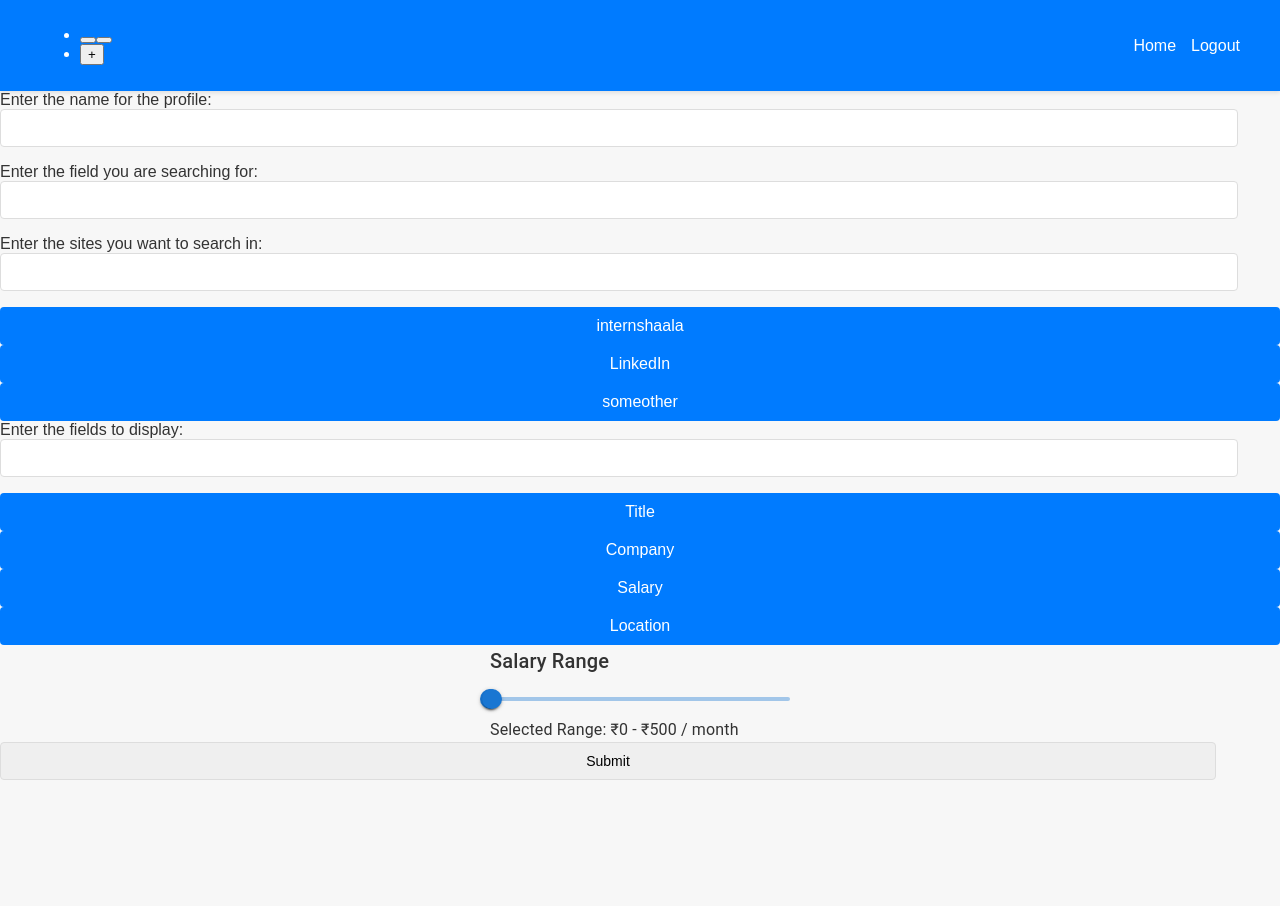
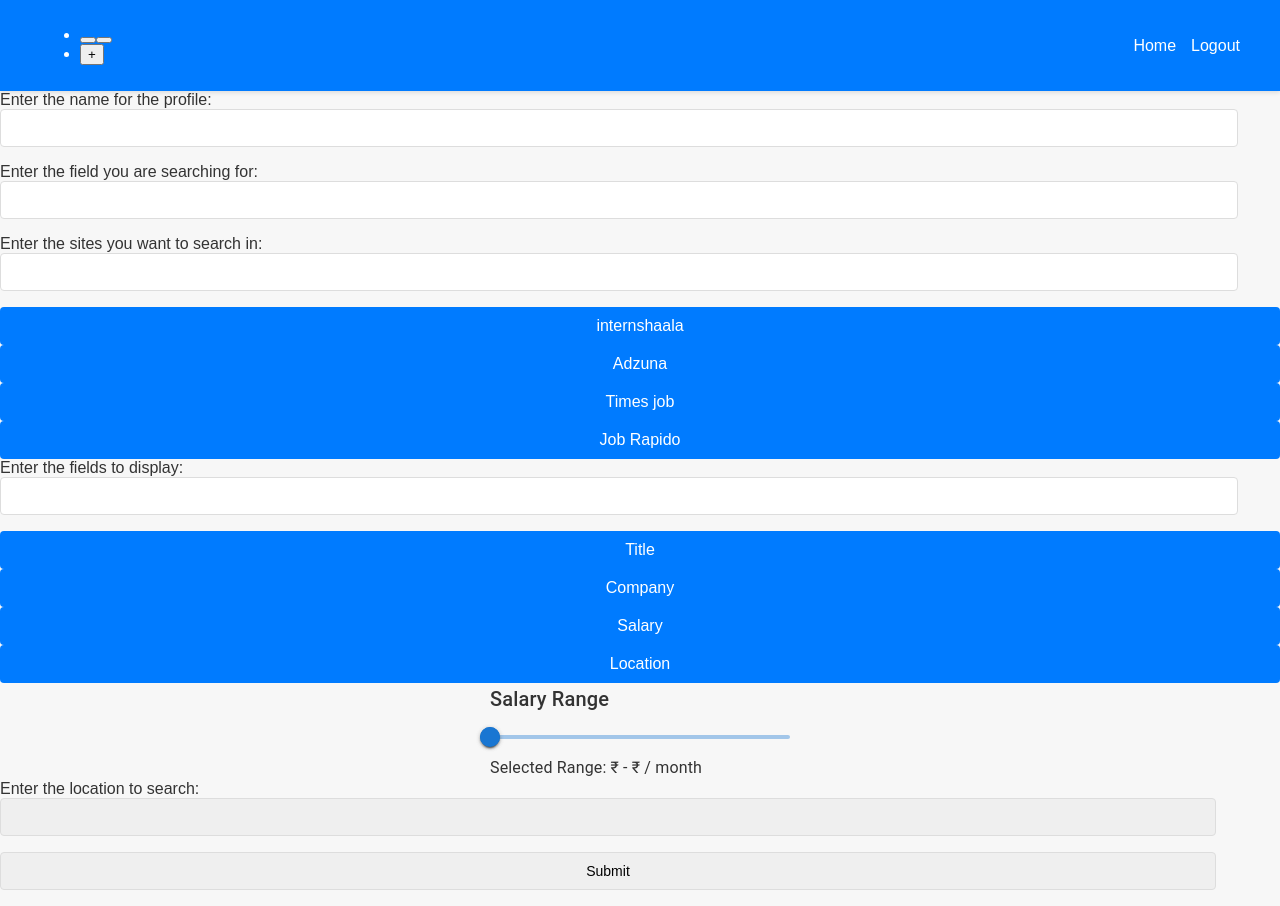
Before and after one commit to sanmay06/Job-Aggregator, a React (Create React App) app: page /home/profile/1 in a window 1280 px wide. Before the commit the page ends 800 px from the top, so only its background shows below. Built offline with nearby package versions, Linux system fonts and the light colour scheme; no server answers.

Commit message:
near final

```diff
--- a/src/components/Slider.jsx
+++ b/src/components/Slider.jsx
@@ -2,14 +2,23 @@ import React, { useState, useEffect } from "react";
 import { Slider, Box, Typography } from "@mui/material";
 
 const PriceSlider = (props) => {
-  const [priceRange, setPriceRange] = useState([0, 500]); // Default range
+  const { minval, maxval, min, max } = props;
 
-    useEffect(() => {
-      props.max(priceRange[1]);
-      props.min(priceRange[0]);
-    }, [priceRange]);
+  // Set initial priceRange using minval and maxval from props
+  const [priceRange, setPriceRange] = useState([minval, maxval]);
 
-  // Handle slider change
+  // Effect to update parent component whenever priceRange changes
+  useEffect(() => {
+    min(priceRange[0]);
+    max(priceRange[1]);
+  }, [priceRange]);
+
+  // Sync priceRange state when minval or maxval props change
+  useEffect(() => {
+    setPriceRange([minval, maxval]);
+  }, [minval, maxval]);
+
+  // Handle slider value changes
   const handleChange = (event, newValue) => {
     setPriceRange(newValue);
   };
@@ -24,7 +33,7 @@ const PriceSlider = (props) => {
         onChange={handleChange}
         valueLabelDisplay="auto"
         min={0}
-        max={100000}
+        max={10000}
         step={100}
       />
       <Typography variant="body1">
--- a/src/components/Table.jsx
+++ b/src/components/Table.jsx
@@ -13,7 +13,7 @@ function Table(props) {
     const [jobs, setjobs] = useState([{}]);
     const [status, setstatus] = useState(false);
 
-    console.log(props.profile);
+    //console.log(props.profile);
 
     useEffect(() => {
         if(props.profile){
@@ -28,8 +28,7 @@ function Table(props) {
             api.get(`/home/${props.profile}?user=${user}`)
             .then((response) => {
                 setjobs(response.data);
-            });
-            setstatus(true);
+            }).catch(e=>console.log(e));
         }
     }, [props.profile]);
 
@@ -41,6 +40,7 @@ function Table(props) {
             setlocation(col.includes("Location"));
             setwebsite(col.includes("Website"));
         }
+        setstatus(true);
     }, [col]);
 
     // Print function
--- a/src/pages/Profiles.jsx
+++ b/src/pages/Profiles.jsx
@@ -14,8 +14,9 @@ function Profiles() {
     const [columns, setColumns] = useState([]);
     const [min, setmin] = useState();
     const [max, setmax] = useState();
+    const [location, setlocation] = useState(null);
     const [web, setweb] = useState(true);
-    console.log(params.id);
+    //console.log(params.id);
     const { user } = useAuth();
 
     function sitesDeal(site) {
@@ -35,6 +36,11 @@ function Profiles() {
             setname(profile_data.name)
             setsite(profile_data.search)
             setsites(profile_data.sites)
+            setlocation(profile_data.location)
+            //console.log(typeof(profile_data.max))
+            setmax((profile_data.max))
+            setmin((profile_data.min))
+            //console.log(min,max)
         }
       }).catch(e=>console.log(e))
     }, []);
@@ -60,7 +66,7 @@ function Profiles() {
 
     function submit(e) {
         e.preventDefault();
-        api.post(`/profile/${params}`, {'name':name,'search':site, 'sites': sites, 'columns': columns,'user':user,'min':min,'max':max})
+        api.post(`/profile/${params}`, {'name':name,'search':site, 'sites': sites, 'columns': columns,'user':user,'min':min,'max':max,'location':location})
         .then((response) => setmsg(response.data.msg)).catch((e)=>console.log(e))
     }
 
@@ -74,9 +80,10 @@ function Profiles() {
                 <input type='text' name='search' value={site} onChange={(e) => setsite(e.target.value)} required/><br />
                 Enter the sites you want to search in:
                 <input type='text' value={sites}readOnly />
-                <button onClick={(e) => {e.preventDefault();  sitesDeal('internshaala')}} >internshaala</button>
-                <button onClick={(e) => {e.preventDefault();  sitesDeal('LinkedIn')}} >LinkedIn</button>
-                <button >someother</button>
+                <button onClick={(e) => {e.preventDefault();  sitesDeal('Internshala')}} >internshaala</button>
+                <button onClick={(e) => {e.preventDefault();  sitesDeal('Adzuna')}} >Adzuna</button>
+                <button onClick={(e) => {e.preventDefault();  sitesDeal('TimesJobs')}} >Times job</button>
+                <button onClick={(e) => {e.preventDefault();  sitesDeal('JobRapido')}} >Job Rapido</button>
                 <br/>
                 Enter the fields to display:
                 <input type='text' value={columns}readOnly />
@@ -85,7 +92,9 @@ function Profiles() {
                 <button onClick={(e) => {e.preventDefault();  update('Salary')}} >Salary</button>
                 <button onClick={(e) => {e.preventDefault();  update('Location')}} >Location</button>
                 <button onClick={(e) => {e.preventDefault();  update('website')}} hidden={web}>Website</button>
-                <PriceSlider min = {setmin} max = {setmax}/>
+                <PriceSlider min = {setmin} max = {setmax} minval={min} maxval={max}/>
+                Enter the location to search:
+                <input type="button" value={location} onChange={(e)=> setlocation(e.target.value)} />
                 <input type ='submit' value={"Submit"}/>
                 <div>{msg}</div>
             </form>
```
